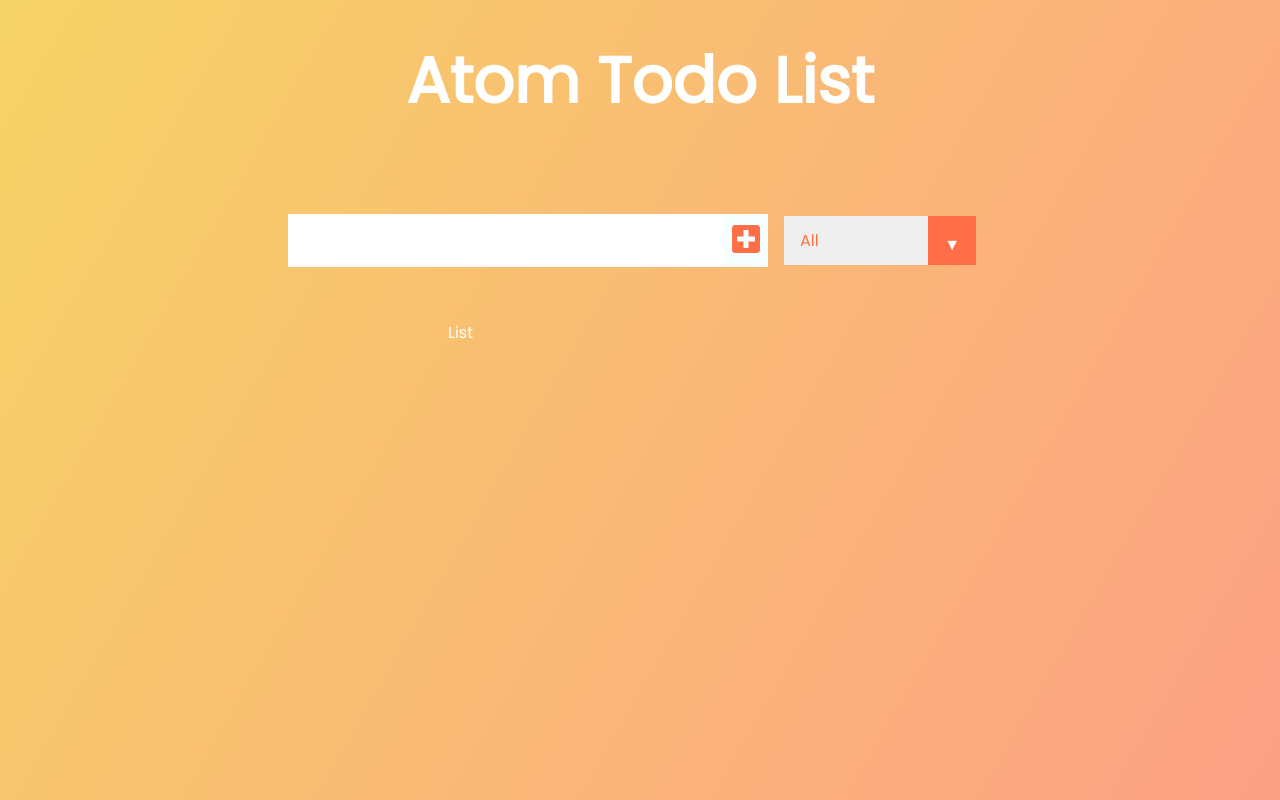
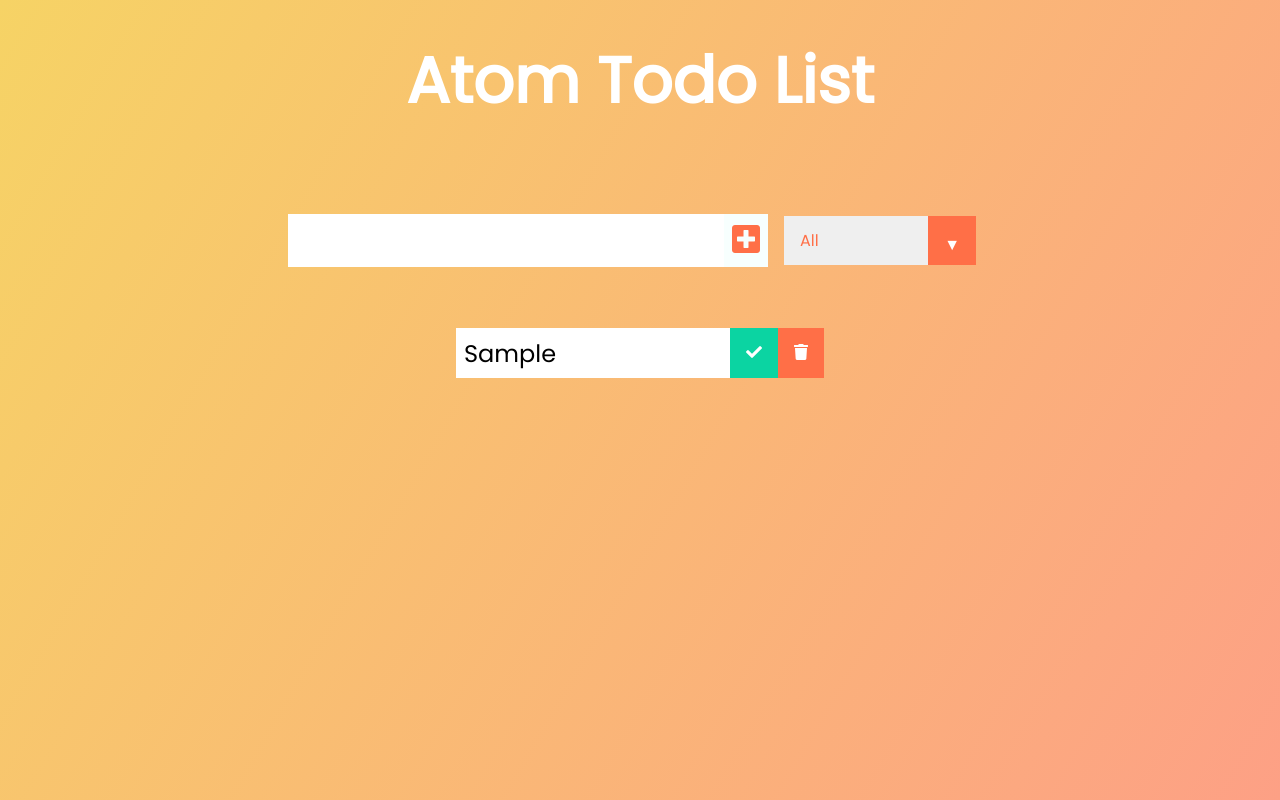
Before and after one commit to vitwits/react_todo, a React (Create React App) app: page / in a window 1280 px wide. Both pictures are taken after typing "Sample" into the empty fields and a click on the button 746 px from the left and 240 px from the top of the page. Built offline with nearby package versions, Linux system fonts and the light colour scheme.

Commit message:
adding todos to the ui

```diff
--- a/src/App.js
+++ b/src/App.js
@@ -11,7 +11,7 @@
         <h1>Atom Todo List</h1>
       </header>
       <Form todos={todos} setTodos={setTodos} inputText={inputText} setInputText={setInputText}/>
-      <TodoList />
+      <TodoList todos={todos} />
     </div>
   );
 }
--- /dev/null
+++ b/src/components/Todo.js
@@ -0,0 +1,15 @@
+import React from 'react';
+
+const Todo = ({todo}) => {
+  return (
+    <div className="todo">
+      <li className="todo-item">
+        {todo}
+      </li>
+      <button className="complete-btn"><i className="fas fa-check"></i></button>
+      <button className="trash-btn"><i className="fas fa-trash"></i></button>
+    </div>
+  );
+};
+
+export default Todo;
--- a/src/components/TodoList.js
+++ b/src/components/TodoList.js
@@ -1,10 +1,18 @@
 import React from 'react';
+import Todo from "./Todo";
 
-const TodoList = () => {
+const TodoList = ({todos}) => {
+
   return (
+
+
     <div>
       <div className="todo-container">
-        <ul className="todo-list">List</ul>
+        <ul className="todo-list">
+          {todos.map(todo => (
+            <Todo todo={todo.text} key={todo.id}/>
+          ))}
+        </ul>
       </div>
     </div>
   );
```
